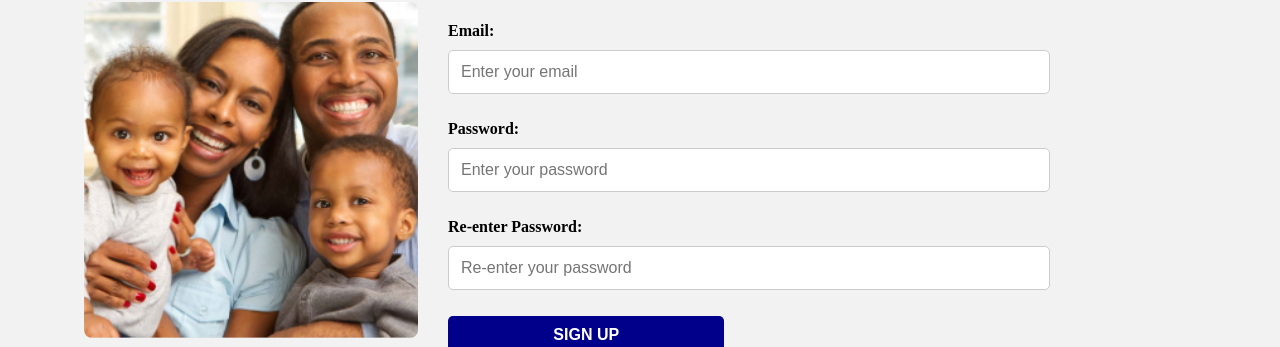
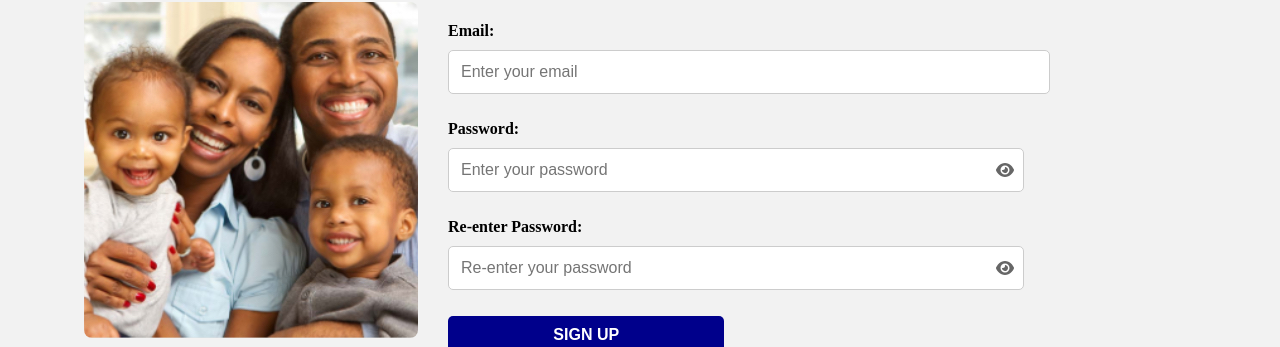
Before and after one commit to JaStudentLife/KidzKlinikPharmacy, a React (Create React App) app: page /signup in a window 1280 px wide. Shown: the part 318-665 px from the top of the page. Built offline with nearby package versions, Linux system fonts and the light colour scheme; no server answers.

Commit message:
Updated medicine and login icons

```diff
--- a/package.json
+++ b/package.json
@@ -4,6 +4,9 @@
   "private": true,
   "dependencies": {
     "@emailjs/browser": "^4.4.1",
+    "@fortawesome/fontawesome-svg-core": "^6.7.2",
+    "@fortawesome/free-solid-svg-icons": "^6.7.2",
+    "@fortawesome/react-fontawesome": "^0.2.2",
     "@testing-library/dom": "^10.4.0",
     "@testing-library/jest-dom": "^6.6.3",
     "@testing-library/react": "^16.2.0",
--- a/src/pages/login.js
+++ b/src/pages/login.js
@@ -4,6 +4,8 @@ import { signInWithEmailAndPassword } from "firebase/auth";
 import { doc, getDoc } from "firebase/firestore";
 import { useNavigate } from "react-router-dom";
 import "./App.css";
+import { FontAwesomeIcon } from "@fortawesome/react-fontawesome";
+import { faEye, faEyeSlash } from "@fortawesome/free-solid-svg-icons";
 
 const Login = () => {
   const [email, setEmail] = useState("");
@@ -11,7 +13,7 @@ const Login = () => {
   const [error, setError] = useState("");
   const [loading, setLoading] = useState(false);
   const navigate = useNavigate();
-
+  const [showPassword, setShowPassword] = useState(false);
   const handleLogin = async (e) => {
     e.preventDefault();
     setError("");
@@ -61,7 +63,35 @@ const Login = () => {
           <input type="email" placeholder="Enter your email" value={email} onChange={(e) => setEmail(e.target.value)} required className="form-input" />
 
           <label>Password:</label>
-          <input type="password" placeholder="Enter your password" value={password} onChange={(e) => setPassword(e.target.value)} required className="form-input" />
+<div style={{ position: "relative", display: "flex", alignItems: "center" }}>
+  <input
+    type={showPassword ? "text" : "password"}
+    placeholder="Enter your password"
+    value={password}
+    onChange={(e) => setPassword(e.target.value)}
+    required
+    className="form-input"
+    style={{
+      width: "100%",
+      paddingRight: "40px", // space for the eye icon
+    }}
+  />
+  <FontAwesomeIcon
+    icon={showPassword ? faEyeSlash : faEye}
+    onClick={() => setShowPassword(!showPassword)}
+    style={{
+      position: "absolute",
+      right: "10px",
+      top: "50%",
+      transform: "translateY(-50%)",
+      cursor: "pointer",
+      color: "#666",
+      zIndex: 2,
+    }}
+  />
+</div>
+
+
 
           {error && <p className="error-message">{error}</p>}
 
--- a/src/pages/patienthome.js
+++ b/src/pages/patienthome.js
@@ -19,7 +19,7 @@ const PatientHome = () => {
   const [selectedOrderId, setSelectedOrderId] = useState("");
   const [selectedOrder, setSelectedOrder] = useState(null);
   const [allPrescriptions, setAllPrescriptions] = useState([]);
-
+const [preferredPaymentMethod,setPreferredPaymentMethod] = useState("");
   useEffect(() => {
     const fetchAllPrescriptions = async () => {
       const user = auth.currentUser;
@@ -76,7 +76,25 @@ const PatientHome = () => {
       setActiveTab(savedTab);
     }
   }, []);
+const handleSavePaymentMethod = async () => {
+  const user = auth.currentUser;
+  if (!user) {
+    alert("You must be logged in to save your payment method.");
+    return;
+  }
 
+  try {
+    const userDocRef = doc(db, "users", user.uid);
+    await updateDoc(userDocRef, {
+      preferredPaymentMethod: preferredPaymentMethod,
+    });
+
+    alert("Preferred payment method saved successfully!");
+  } catch (error) {
+    console.error("Error saving payment method:", error);
+    alert("Failed to save payment method.");
+  }
+};
   useEffect(() => {
     const mapped = notifiedPrescriptions
       .filter(pres => pres.pickupDate && pres.pickupTime)
@@ -268,6 +286,9 @@ const PatientHome = () => {
                 <input type="text" id="insurance-carrier" placeholder="e.g., Sagicor, Guardian Life" className="insurance-input" />
               </div>
             )}
+   <button className="confirm-button" onClick={handleSavePaymentMethod}>
+      Save Preferred Payment Method
+    </button>
           </div>
         )}
 
@@ -457,7 +478,7 @@ const PatientHome = () => {
                           total: `$${total.toFixed(2)}`,
                         }, "Vcld9wnSGYfR9XGsl");
 
-                        alert("Payment confirmed and receipt sent!");
+                        alert("Payment confirmed and receipt sent. You will pay in person.");
                       } catch (err) {
                         console.error(err);
                         alert("Payment failed or email not sent.");
--- a/src/pages/pharmacist.js
+++ b/src/pages/pharmacist.js
@@ -90,7 +90,7 @@ const Pharmacist = () => {
                   <button onClick={() => setActiveTab("prepare")} className={`tab-button ${activeTab === "prepare" ? "active" : ""}`}>Prepare Order</button>
 {/*                  <button onClick={() => setActiveTab("update")} className={`tab-button ${activeTab === "update" ? "active" : ""}`}>Update Order</button>
 */}                  <button onClick={() => setActiveTab("notify")} className={`tab-button ${activeTab === "notify" ? "active" : ""}`}>Notify Patient</button>
-                  <button onClick={() => setActiveTab("addMed")} className={`tab-button ${activeTab === "addMed" ? "active" : ""}`}>Manage Mediccine Inventory</button>
+                  <button onClick={() => setActiveTab("addMed")} className={`tab-button ${activeTab === "addMed" ? "active" : ""}`}>Manage Medicine Inventory</button>
 
 
         </div>
--- a/src/pages/signup.js
+++ b/src/pages/signup.js
@@ -5,6 +5,8 @@ import { db } from "../firebase";
 import { doc, setDoc } from "firebase/firestore";
 import { useNavigate } from "react-router-dom";
 import "./App.css";
+import { FontAwesomeIcon } from "@fortawesome/react-fontawesome";
+import { faEye, faEyeSlash } from "@fortawesome/free-solid-svg-icons";
 
 const Signup = () => {
   const [email, setEmail] = useState("");
@@ -13,7 +15,8 @@ const Signup = () => {
   const [role, setRole] = useState("patient");
   const [message, setMessage] = useState({ text: "", type: "" });
   const navigate = useNavigate();
-
+  const [showPassword, setShowPassword] = useState(false);
+  const [showConfirmPassword, setShowConfirmPassword] = useState(false);
   const validatePassword = (pwd) => {
     const hasNumber = /\d/;
     const hasSymbol = /[!@#$%^&*(),.?":{}|<>]/;
@@ -86,10 +89,57 @@ const Signup = () => {
           <input type="email" placeholder="Enter your email" value={email} onChange={(e) => setEmail(e.target.value)} required className="form-input" />
 
           <label>Password:</label>
-          <input type="password" placeholder="Enter your password" value={password} onChange={(e) => setPassword(e.target.value)} required className="form-input" />
+<div style={{ position: "relative", display: "flex", alignItems: "center" }}>
+  <input
+    type={showPassword ? "text" : "password"}
+    placeholder="Enter your password"
+    value={password}
+    onChange={(e) => setPassword(e.target.value)}
+    required
+    className="form-input"
+    style={{ width: "100%", paddingRight: "40px" }}
+  />
+  <FontAwesomeIcon
+    icon={showPassword ? faEyeSlash : faEye}
+    onClick={() => setShowPassword(!showPassword)}
+    style={{
+      position: "absolute",
+      right: "10px",
+      top: "50%",
+      transform: "translateY(-50%)",
+      cursor: "pointer",
+      color: "#666",
+      zIndex: 2
+    }}
+  />
+</div>
 
-          <label>Re-enter Password:</label>
-          <input type="password" placeholder="Re-enter your password" value={confirmPassword} onChange={(e) => setConfirmPassword(e.target.value)} required className="form-input" />
+
+<label>Re-enter Password:</label>
+<div style={{ position: "relative", display: "flex", alignItems: "center" }}>
+  <input
+    type={showConfirmPassword ? "text" : "password"}
+    placeholder="Re-enter your password"
+    value={confirmPassword}
+    onChange={(e) => setConfirmPassword(e.target.value)}
+    required
+    className="form-input"
+    style={{ width: "100%", paddingRight: "40px" }}
+  />
+  <FontAwesomeIcon
+    icon={showConfirmPassword ? faEyeSlash : faEye}
+    onClick={() => setShowConfirmPassword(!showConfirmPassword)}
+    style={{
+      position: "absolute",
+      right: "10px",
+      top: "50%",
+      transform: "translateY(-50%)",
+      cursor: "pointer",
+      color: "#666",
+      zIndex: 2
+    }}
+  />
+</div>
 
           <button type="submit" className="signup-button">SIGN UP</button>
 
```
Also changed, not shown: 1 other file (tests, documents, lock files or other folders).
